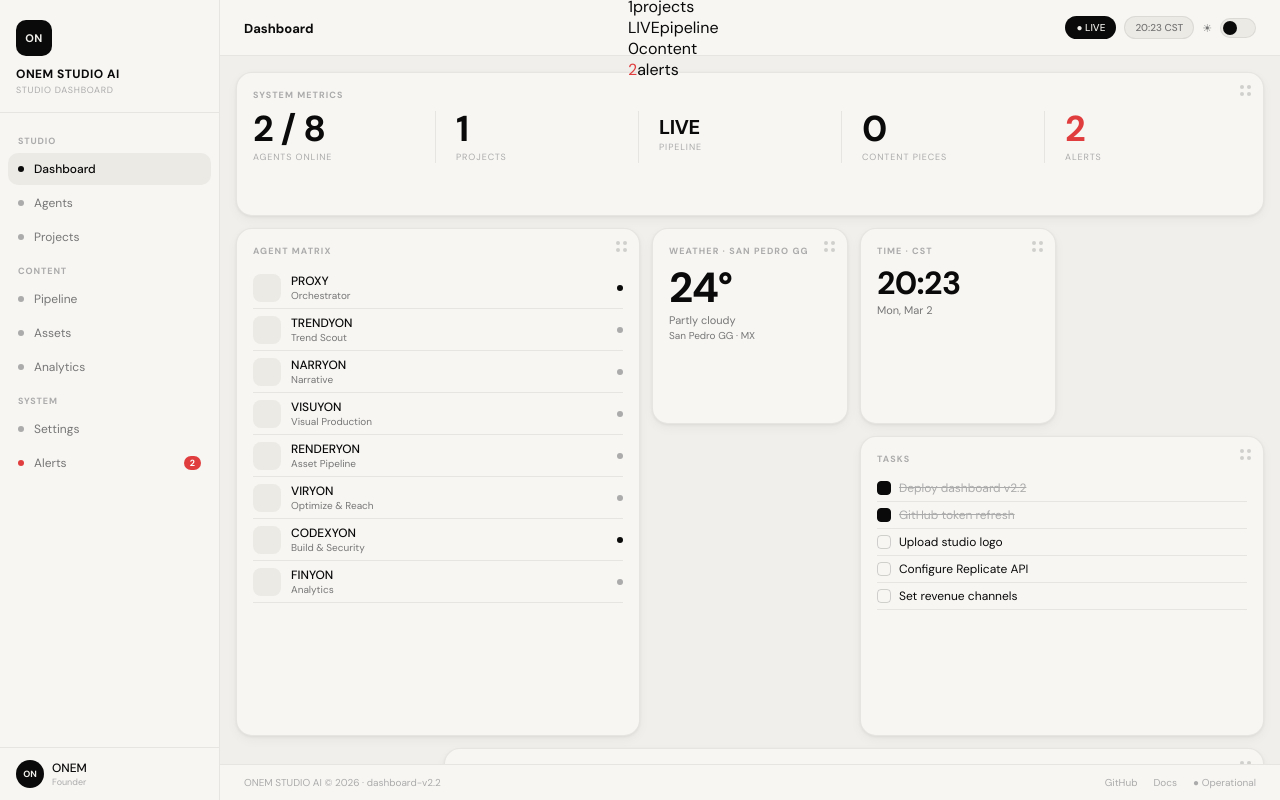
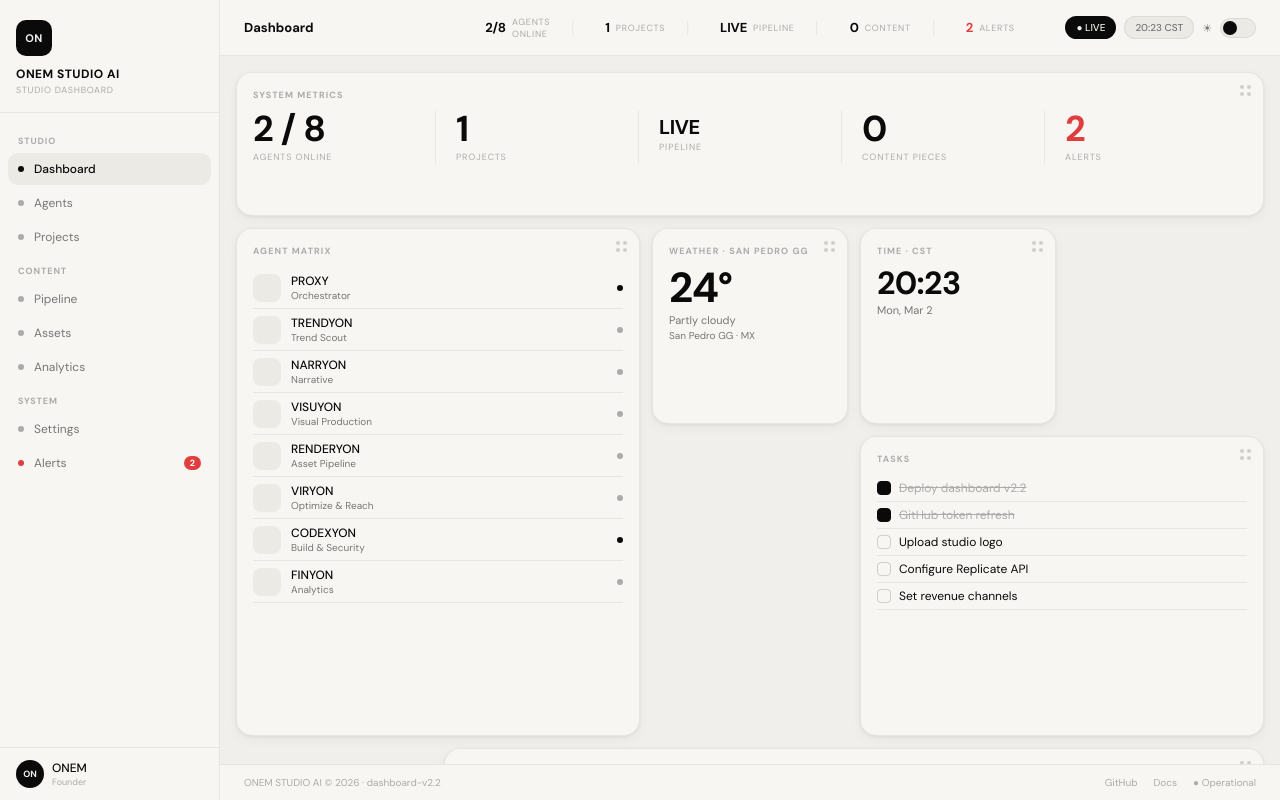
Before and after one commit to proxy42bot/onem-studio-ai, a Next.js app: page / in a window 1280 px wide. Built offline with nearby package versions, Linux system fonts and the light colour scheme.

Commit message:
feat: globals.css — topbar-center stats styles + position:relative fix

```diff
--- a/styles/globals.css
+++ b/styles/globals.css
@@ -131,8 +131,35 @@ html, body {
  display: flex; align-items: center;
  justify-content: space-between;
  padding: 0 24px; flex-shrink: 0;
- position: sticky; top: 0; z-index: 40;
+ position: relative;
+ z-index: 40;
  transition: background 200ms ease;
+}
+.topbar-left {
+ display: flex; align-items: center;
+}
+.topbar-center {
+ display: flex; align-items: center; gap: 0;
+ position: absolute; left: 50%; transform: translateX(-50%);
+}
+.topbar-stat {
+ display: flex; align-items: center; gap: 6px;
+ padding: 0 16px;
+}
+.topbar-stat-val {
+ font-size: 13px; font-weight: 700;
+ color: var(--color-text); letter-spacing: -0.01em;
+ font-variant-numeric: tabular-nums;
+}
+.topbar-stat-lbl {
+ font-size: 9px; font-weight: 400;
+ color: var(--color-text-3);
+ text-transform: uppercase; letter-spacing: 0.08em;
+}
+.topbar-divider {
+ width: 1px; height: 14px;
+ background: var(--color-border);
+ margin-left: 16px; flex-shrink: 0;
 }
 .topbar-title {
  font-size: 13px; font-weight: 600; color: var(--color-text);
```
